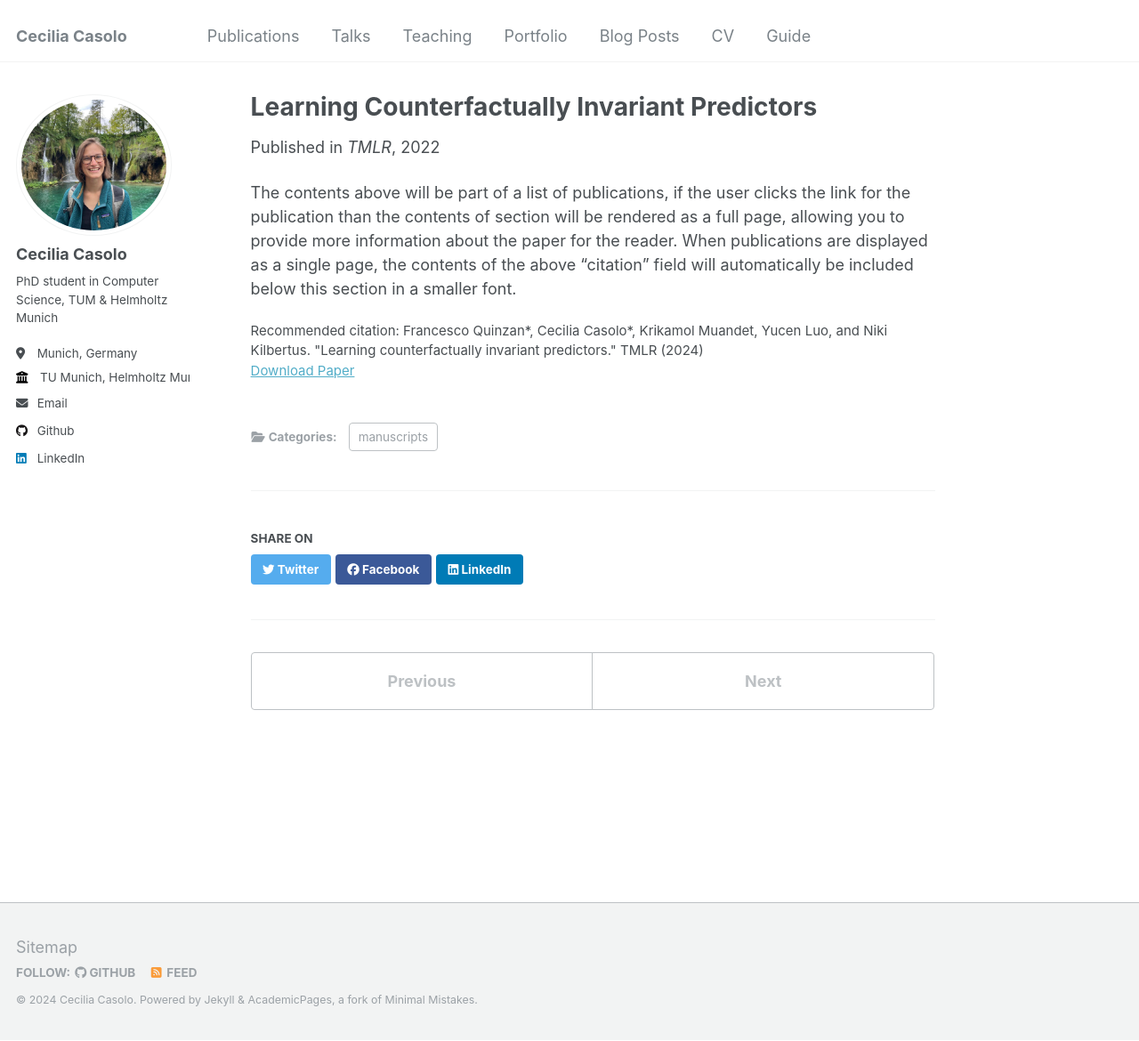
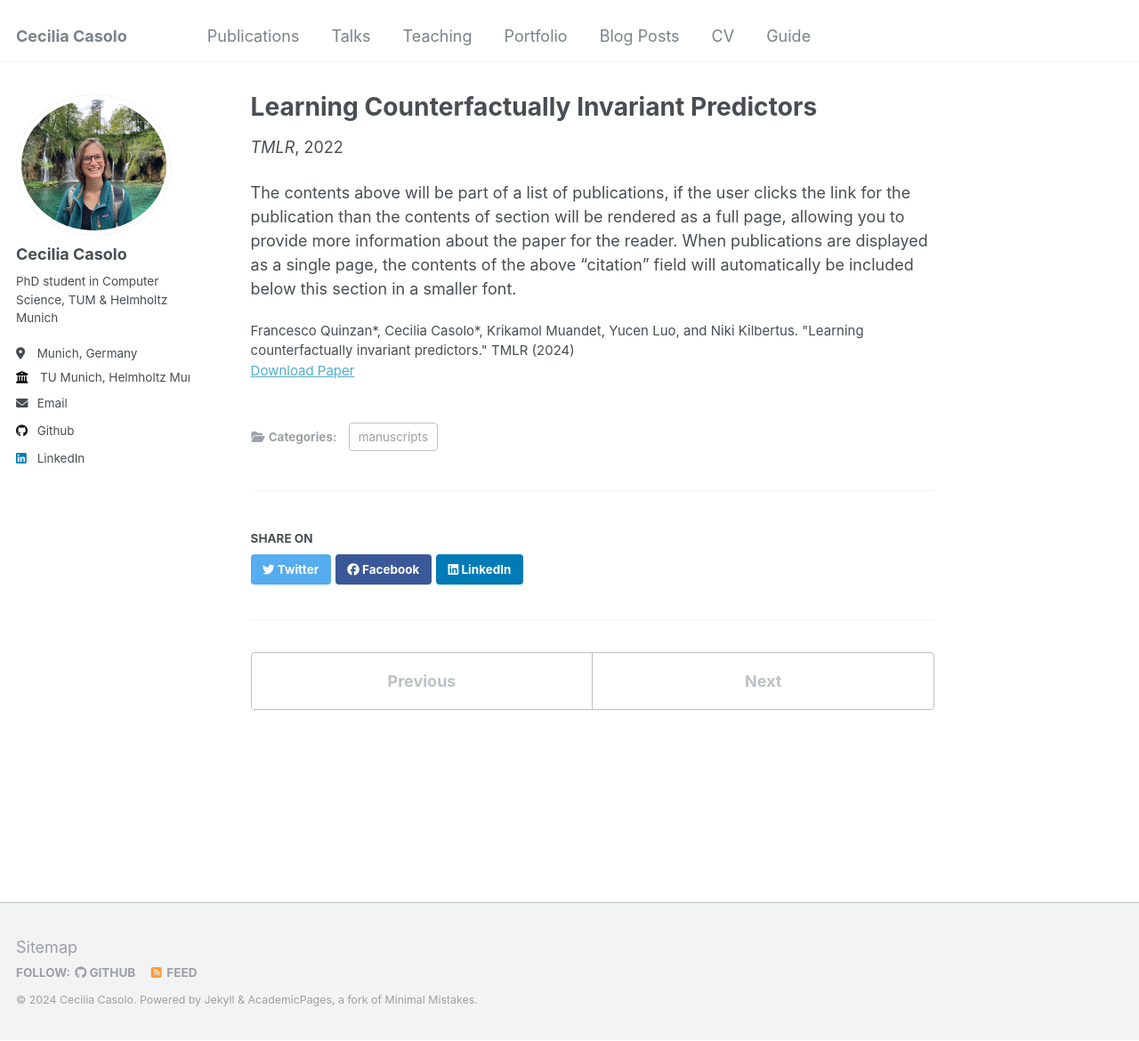
Before and after one commit to ceciliacasolo/ceciliacasolo.github.io, a Jekyll site: the page built from _publications/2009-10-01-paper-title-number-1.md, in a window 1280 px wide and 1170 px high. Shown: the whole window at 89% size. Built offline with Jekyll 4.4.1, drawn with Linux system fonts in a browser that asks for light colours.

Commit message:
Update single.html

```diff
--- a/_layouts/single.html
+++ b/_layouts/single.html
@@ -37,7 +37,7 @@ layout: default
         {% if page.collection == 'teaching' %}
           <p> {{ page.type }}, <i>{{ page.venue }}</i>, {{ page.date | default: "1900-01-01" | date: "%Y" }} </p>
         {% elsif page.venue and page.date %}
-          <p>Published in <i>{{ page.venue }}</i>, {{ page.date | default: "1900-01-01" | date: "%Y" }} </p>
+          <p><i>{{ page.venue }}</i>, {{ page.date | default: "1900-01-01" | date: "%Y" }} </p>
         {% elsif page.date %}
           <p class="page__date"><strong><i class="fa fa-fw fa-calendar" aria-hidden="true"></i> {{ site.data.ui-text[site.locale].date_label | default: "Published:" }}</strong> <time datetime="{{ page.date | date_to_xmlschema }}">{{ page.date | default: "1900-01-01" | date: "%B %d, %Y" }}</time></p>
         {% endif %}
@@ -48,13 +48,13 @@ layout: default
         {{ content }}
 
         {% if page.citation and page.paperurl and page.slidesurl %}
-          <p style="font-size: smaller">Recommended citation: {{ page.citation }}<br /><a href="{{ page.paperurl }}">Download Paper</a> | <a href="{{ page.slidesurl }}">Download Slides</a></p>
+          <p style="font-size: smaller">{{ page.citation }}<br /><a href="{{ page.paperurl }}">Download Paper</a> | <a href="{{ page.slidesurl }}">Download Slides</a></p>
         {% elsif page.citation and page.paperurl %}
-          <p style="font-size: smaller">Recommended citation: {{ page.citation }}<br /><a href="{{ page.paperurl }}">Download Paper</a></p>
+          <p style="font-size: smaller">{{ page.citation }}<br /><a href="{{ page.paperurl }}">Download Paper</a></p>
         {% elsif page.citation and page.slidesurl %}
-          <p style="font-size: smaller">Recommended citation: {{ page.citation }}<br /><a href="{{ page.slidesurl }}">Download Slides</a></p>
+          <p style="font-size: smaller">{{ page.citation }}<br /><a href="{{ page.slidesurl }}">Download Slides</a></p>
         {% elsif page.citation %}
-          <p style="font-size: smaller">Recommended citation: {{ page.citation }}</p>
+          <p style="font-size: smaller">{{ page.citation }}</p>
         {% elsif page.slidesurl %}
           <p style="font-size: smaller"><a href="{{ page.slidesurl }}">Download Slides</a></p>
         {% endif %}
```
